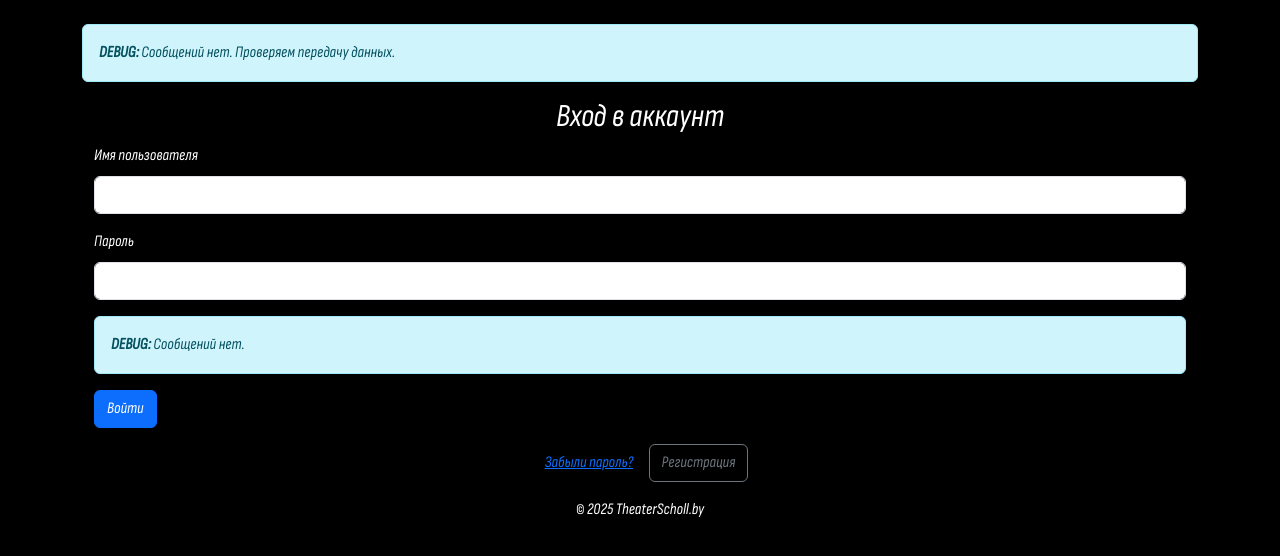
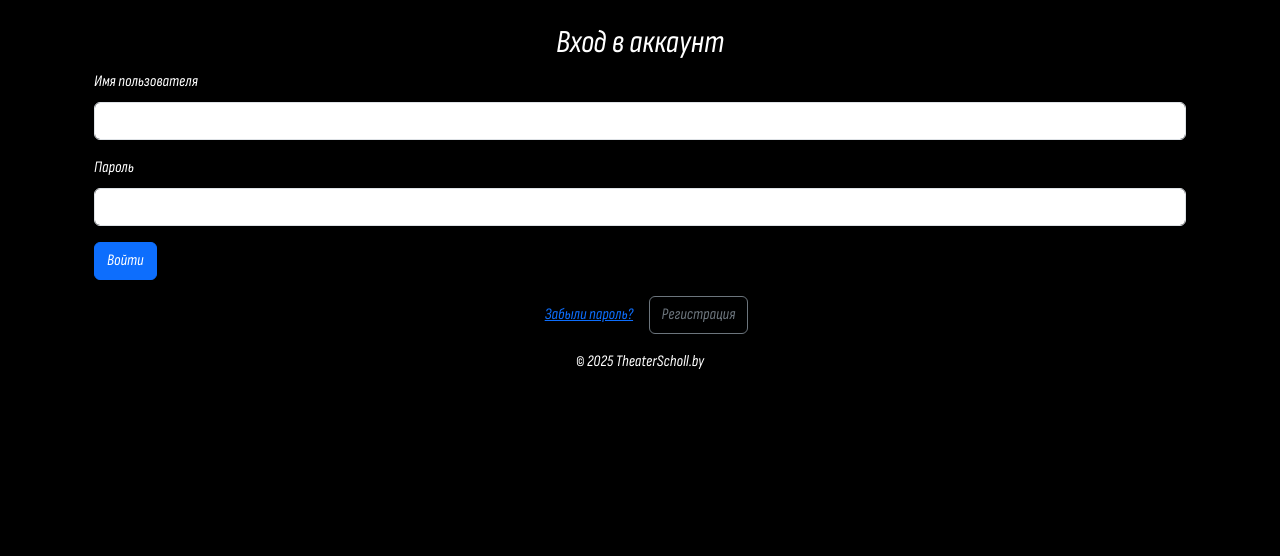
Before and after one commit to ragelalexandr/theater-school-app-django, a Django app: page /login/ in a window 1280 px wide. Shown: the part 144-700 px from the top of the page. Run offline with Django 5.2, Linux system fonts and the light colour scheme; some libraries are stand-ins or nearby versions.

Commit message:
убраны проверки по тестированию при вводе неправильного пароля

```diff
--- a/theater-scholl-app/core/templates/core/login.html
+++ b/theater-scholl-app/core/templates/core/login.html
@@ -1,26 +1,10 @@
 <!-- theater-scholl-app/core/templates/core/login.html -->
 {% extends "core/base.html" %}
-
 {% load static %}
 
 {% block title %}Вход{% endblock %}
 
 {% block content %}
-    {% if messages %}
-        <div class="alert alert-warning">
-            <strong>DEBUG:</strong> Найденные сообщения:
-            {% for message in messages %}
-                <p>{{ forloop.counter }}: {{ message }}</p>
-            {% endfor %}
-        </div>
-    {% else %}
-        <div class="alert alert-info">
-            <strong>DEBUG:</strong> Сообщений нет. Проверяем передачу данных.
-        </div>
-    {% endif %}
-
-
-
     <div class="container">
         <h2 class="text-center">Вход в аккаунт</h2>
         <form method="post">
@@ -28,46 +12,15 @@
             <div class="mb-3">
                 <label for="username" class="form-label">Имя пользователя</label>
                 <input type="text" class="form-control" id="username" name="username" required autocomplete="username">
-
             </div>
             <div class="mb-3">
                 <label for="password" class="form-label">Пароль</label>
                 <input type="password" class="form-control" id="password" name="password" required autocomplete="current-password">
             </div>
 
-            {% if messages %}
-                <div class="alert alert-danger">
-                    {% for message in messages %}
-                        {{ message }}
-                    {% endfor %}
-                </div>
-            {% endif %}
+            <button type="submit" class="btn btn-primary">Войти</button>
+        </form>
 
-            {% if messages %}
-                {% for message in messages %}
-                    <div class="alert alert-danger" role="alert">
-                        {{ message|safe }}
-                    </div>
-                {% endfor %}
-            {% endif %}
-            {% if messages %}
-            <div class="alert alert-warning">
-                <strong>DEBUG:</strong> Найдены сообщения:
-                {% for message in messages %}
-                    <p>{{ forloop.counter }}: {{ message }}</p>
-                {% endfor %}
-            </div>
-            {% else %}
-                <div class="alert alert-info">
-                    <strong>DEBUG:</strong> Сообщений нет.
-                </div>
-            {% endif %}
-
-
-
-            <button type="submit" class="btn btn-primary">Войти</button>
-
-        </form>
         <!-- Ссылки на регистрацию и восстановление пароля -->
         <div class="text-center mt-3">
             <a href="{% url 'password_reset' %}" class="btn btn-link">Забыли пароль?</a>
--- a/theater-scholl-app/theater-scholl-app/settings.py
+++ b/theater-scholl-app/theater-scholl-app/settings.py
@@ -134,9 +134,6 @@ STATIC_URL = 'static/'
 
 DEFAULT_AUTO_FIELD = 'django.db.models.BigAutoField'
 
-
-
-
 EMAIL_BACKEND = 'django.core.mail.backends.smtp.EmailBackend'
 EMAIL_HOST = 'smtp.gmail.com'  # Если используешь Gmail
 EMAIL_PORT = 587
```
Also changed, not shown: theater-scholl-app/core/views.py (+1 -6 lines), theater-scholl-app/db.sqlite3.
